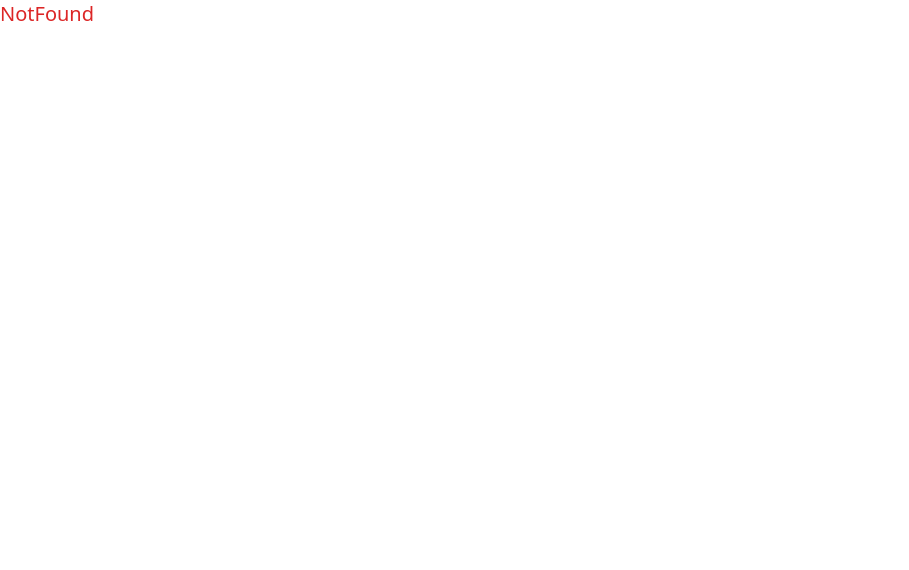
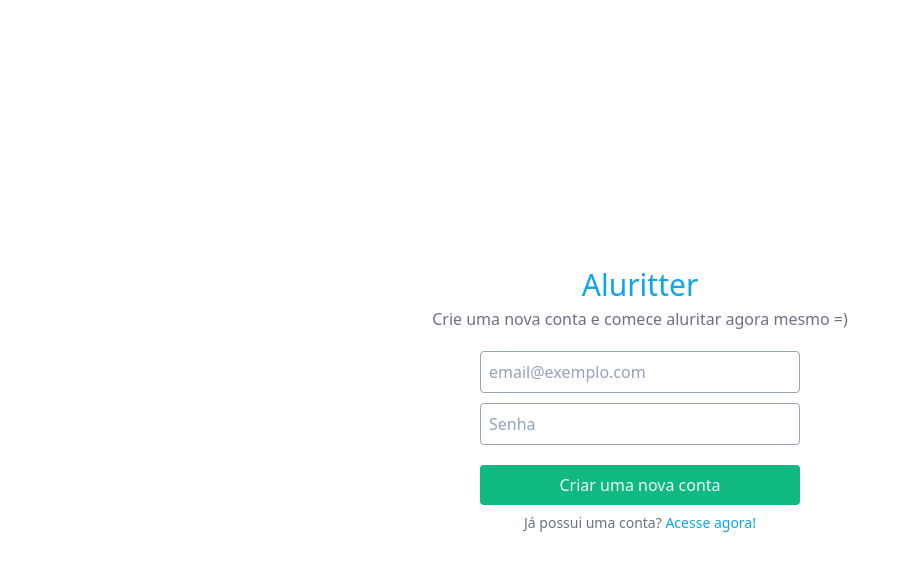
Before and after one commit to mahenrique94/7-days-of-code-alura-react, a React (Vite) app: page /sign-up in a window 1280 px wide. Shown: the top 570 px of the page, without its empty margins (0-909 px from the left). Built offline with nearby package versions, Linux system fonts and the light colour scheme.

Commit message:
Criando página de cadastro

```diff
--- a/package.json
+++ b/package.json
@@ -10,9 +10,11 @@
     "preview": "vite preview"
   },
   "dependencies": {
+    "classnames": "^2.3.2",
     "prop-types": "^15.8.1",
     "react": "^18.2.0",
     "react-dom": "^18.2.0",
+    "react-hook-form": "^7.45.1",
     "react-router-dom": "^6.14.1"
   },
   "devDependencies": {
--- /dev/null
+++ b/src/pages/SignUp.jsx
@@ -0,0 +1,99 @@
+import classNames from "classnames";
+import { useForm } from "react-hook-form";
+import { Link } from "react-router-dom";
+
+import { App } from "../layouts/App";
+
+export const SignUp = () => {
+  const {
+    register,
+    handleSubmit,
+    formState: { errors },
+  } = useForm();
+
+  const handleFormSubmit = ({ email, password }) => {
+    console.log("Criando uma nova conta...", email, password);
+  };
+
+  return (
+    <App>
+      <div className="flex items-center justify-center w-screen h-screen flex-col">
+        <h1 className="font-sans text-3xl text-sky-500 pb-1">Aluritter</h1>
+        <p className="pb-5 text-gray-500">
+          Crie uma nova conta e comece aluritar agora mesmo =)
+        </p>
+        <form
+          className="flex flex-col w-full lg:w-1/4 md:w-1/3 sm:w-1/2 px-10 sm:px-0"
+          onSubmit={handleSubmit(handleFormSubmit)}
+        >
+          <div>
+            <input
+              {...register("email", {
+                required: true,
+                maxLength: 255,
+                minLength: 5,
+              })}
+              className={classNames(
+                "w-full p-2 border border-slate-400 rounded text-gray-500 placeholder-slate-400",
+                {
+                  "border-red-500": errors.email?.type === "required",
+                }
+              )}
+              placeholder="email@exemplo.com"
+              type="email"
+            />
+            {errors.email?.type === "required" ? (
+              <span className="text-xs text-red-500 pl-1">
+                Email é obrigatório
+              </span>
+            ) : null}
+            {errors.email?.type === "minLength" ? (
+              <span className="text-xs text-red-500 pl-1">
+                O email precisa ter pelo menos cinco caracteres
+              </span>
+            ) : null}
+          </div>
+          <div className="mt-2.5">
+            <input
+              {...register("password", {
+                required: true,
+                maxLength: 255,
+                minLength: 8,
+              })}
+              className={classNames(
+                "w-full p-2 border border-slate-400 rounded text-gray-500 placeholder-slate-400",
+                {
+                  "border-red-500": !!errors.password,
+                }
+              )}
+              placeholder="Senha"
+              type="password"
+            />
+            {errors.password?.type === "required" ? (
+              <span className="text-xs text-red-500 pl-1">
+                Senha é obrigatória
+              </span>
+            ) : null}
+            {errors.password?.type === "minLength" ? (
+              <span className="text-xs text-red-500 pl-1">
+                A senha precisa ter pelo menos oito caracteres
+              </span>
+            ) : null}
+          </div>
+          <button
+            className="mt-5 p-2 rounded bg-emerald-500 hover:bg-emerald-600 text-slate-100"
+            type="submit"
+          >
+            Criar uma nova conta
+          </button>
+        </form>
+        <span className="text-sm mt-2 text-gray-500">
+          Já possui uma conta?{" "}
+          <Link className="text-sky-500 hover:underline" to="/sign-in">
+            Acesse agora!
+          </Link>
+        </span>
+      </div>
+    </App>
+  );
+};
--- a/src/pages/index.jsx
+++ b/src/pages/index.jsx
@@ -1,12 +1,14 @@
 import { BrowserRouter as Router, Route, Routes } from "react-router-dom";
 
 import { Home } from "./Home";
+import { SignUp } from "./SignUp";
 import { NotFound } from "./NotFound";
 
 export const Pages = () => (
   <Router>
     <Routes>
       <Route path="/" element={<Home />} />
+      <Route path='/sign-up' element={<SignUp />} />
       <Route path="*" element={<NotFound />} />
     </Routes>
   </Router>
```
Also changed, not shown: 2 other files (tests, documents, lock files or other folders).
